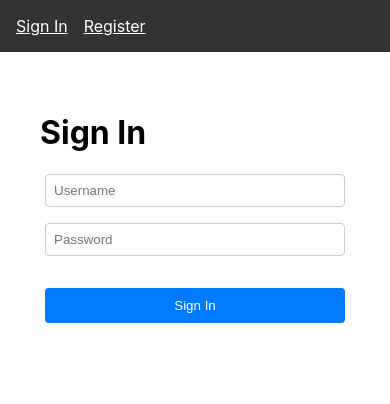
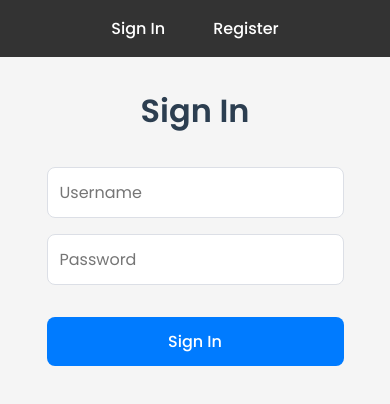
Before and after one commit to nicsvntos/liteapiservice, a React (Create React App) app in the folder frontend/: page /signin in a window 390 px wide. Shown: the top 404 px of the page. Built offline with nearby package versions, Linux system fonts and the light colour scheme.

Commit message:
change font and add small animations

```diff
--- a/frontend/public/index.html
+++ b/frontend/public/index.html
@@ -10,34 +10,13 @@
       content="Web site created using create-react-app"
     />
     <link rel="apple-touch-icon" href="%PUBLIC_URL%/logo192.png" />
-    <!--
-      manifest.json provides metadata used when your web app is installed on a
-      user's mobile device or desktop. See https://developers.google.com/web/fundamentals/web-app-manifest/
-    -->
     <link rel="manifest" href="%PUBLIC_URL%/manifest.json" />
-    <!--
-      Notice the use of %PUBLIC_URL% in the tags above.
-      It will be replaced with the URL of the `public` folder during the build.
-      Only files inside the `public` folder can be referenced from the HTML.
-
-      Unlike "/favicon.ico" or "favicon.ico", "%PUBLIC_URL%/favicon.ico" will
-      work correctly both with client-side routing and a non-root public URL.
-      Learn how to configure a non-root public URL by running `npm run build`.
-    -->
+    <!-- Add Poppins Font -->
+    <link href="https://fonts.googleapis.com/css2?family=Poppins:wght@300;400;500;600;700&display=swap" rel="stylesheet">
     <title>React App</title>
   </head>
   <body>
     <noscript>You need to enable JavaScript to run this app.</noscript>
     <div id="root"></div>
-    <!--
-      This HTML file is a template.
-      If you open it directly in the browser, you will see an empty page.
-
-      You can add webfonts, meta tags, or analytics to this file.
-      The build step will place the bundled scripts into the <body> tag.
-
-      To begin the development, run `npm start` or `yarn start`.
-      To create a production bundle, use `npm run build` or `yarn build`.
-    -->
   </body>
 </html>
--- a/frontend/src/App.css
+++ b/frontend/src/App.css
@@ -1,3 +1,16 @@
+/* Base styles and font */
+* {
+  margin: 0;
+  padding: 0;
+  box-sizing: border-box;
+  font-family: 'Poppins', sans-serif;
+}
+
+body {
+  background-color: #f5f5f5;
+}
+
+/* Basic layout */
 .App {
   min-height: 100vh;
   display: flex;
@@ -7,117 +20,294 @@
 .content {
   flex: 1;
   padding: 20px;
+  display: flex;
+  flex-direction: column;
+  align-items: center;
 }
 
 .page {
+  width: 100%;
   max-width: 600px;
   margin: 0 auto;
   padding: 20px;
+  display: flex;
+  flex-direction: column;
+  align-items: center;
 }
 
+/* Headers */
+h1, h2, h3, h4, h5, h6 {
+  width: 100%;
+  text-align: center;
+  color: #333;
+  font-weight: 600;
+  margin-bottom: 2rem;
+}
+
+h1 {
+  font-size: 2.5rem;
+  color: #2c3e50;
+}
+
+h2 {
+  font-size: 2rem;
+}
+
+/* Form styles */
 .form {
   display: flex;
   flex-direction: column;
   gap: 0.5rem;
+  width: 100%;
   max-width: 300px;
   margin: 0 auto;
 }
 
 label {
-  font-weight: bold;
+  font-weight: 500;
   margin-top: 0.5rem;
+  color: #2c3e50;
 }
 
 input {
-  padding: 8px;
-  border: 1px solid #ccc;
-  border-radius: 4px;
+  padding: 12px;
+  border: 1px solid #dcdfe6;
+  border-radius: 8px;
   margin-bottom: 0.5rem;
+  font-size: 1rem;
+  font-family: 'Poppins', sans-serif;
+}
+
+input:focus {
+  outline: none;
+  border-color: #007bff;
+  box-shadow: 0 0 0 2px rgba(0,123,255,0.25);
 }
 
 button {
-  padding: 10px;
+  padding: 12px;
   background-color: #007bff;
   color: white;
   border: none;
-  border-radius: 4px;
+  border-radius: 8px;
   cursor: pointer;
   margin-top: 1rem;
+  font-size: 1rem;
+  font-weight: 500;
+  transition: all 0.2s ease;
+  font-family: 'Poppins', sans-serif;
 }
 
 button:hover {
   background-color: #0056b3;
+  transform: translateY(-1px);
 }
 
 button:disabled {
   background-color: #cccccc;
   cursor: not-allowed;
+  transform: none;
 }
 
+/* Message styles */
 .message {
   margin-top: 1rem;
   padding: 1rem;
   background-color: #f8f9fa;
-  border-radius: 4px;
+  border-radius: 8px;
   text-align: center;
+  width: 100%;
 }
 
 .error-message {
   margin-top: 1rem;
   padding: 1rem;
-  background-color: #f8d7da;
-  color: #721c24;
-  border-radius: 4px;
+  background-color: #fff5f5;
+  color: #c53030;
+  border-radius: 8px;
   text-align: center;
+  width: 100%;
+  border: 1px solid #feb2b2;
 }
 
 .success-message {
   margin-top: 1rem;
   padding: 1rem;
-  background-color: #d4edda;
-  color: #155724;
-  border-radius: 4px;
+  background-color: #f0fff4;
+  color: #276749;
+  border-radius: 8px;
   text-align: center;
+  width: 100%;
+  border: 1px solid #9ae6b4;
 }
 
-/* Home page specific styles */
+/* Validation code display */
+.validation-code-display {
+  margin: 1.5rem 0;
+  padding: 1.5rem;
+  background-color: #fff;
+  border-radius: 8px;
+  text-align: center;
+  width: 100%;
+  box-shadow: 0 2px 4px rgba(0,0,0,0.1);
+}
+
+.code-box {
+  background-color: #f7fafc;
+  padding: 1.5rem;
+  margin: 1rem 0;
+  border-radius: 8px;
+  font-size: 2rem;
+  font-weight: 600;
+  letter-spacing: 3px;
+  color: #2c5282;
+  border: 2px dashed #4299e1;
+  user-select: all;
+}
+
+.code-instruction {
+  margin: 0.5rem 0;
+  color: #4a5568;
+  font-size: 0.9rem;
+}
+
+/* Home page styles */
 .home-page {
   text-align: center;
   padding: 2rem;
+  width: 100%;
 }
 
 .home-content {
   max-width: 600px;
   margin: 0 auto;
+  display: flex;
+  flex-direction: column;
+  align-items: center;
 }
 
 .welcome-title {
+  color: #2c3e50;
+  font-size: 2.5rem;
   margin-bottom: 2rem;
+  font-weight: 600;
 }
 
 .welcome-message {
   margin: 2rem 0;
+  width: 100%;
 }
 
 .welcome-message h2 {
   font-size: 1.5rem;
-  color: #333;
+  color: #2c3e50;
 }
 
 .user-actions {
   margin-top: 2rem;
+  width: 100%;
+  display: flex;
+  justify-content: center;
 }
 
+/* Sign out button */
 .signout-button {
-  background-color: #dc3545;
+  background-color: #e53e3e;
   color: white;
-  padding: 10px 20px;
+  padding: 12px 24px;
   border: none;
-  border-radius: 4px;
+  border-radius: 8px;
   cursor: pointer;
   font-size: 1rem;
+  font-weight: 500;
+  transition: all 0.2s ease;
 }
 
 .signout-button:hover {
-  background-color: #c82333;
+  background-color: #c53030;
+  transform: translateY(-1px);
 }
+
+/* Navigation styles */
+nav {
+  background-color: #2c3e50;
+  padding: 1rem;
+  width: 100%;
+}
+
+nav ul {
+  list-style: none;
+  padding: 0;
+  margin: 0;
+  display: flex;
+  gap: 1rem;
+  justify-content: center;
+}
+
+nav a {
+  color: white;
+  text-decoration: none;
+  padding: 0.5rem 1rem;
+  border-radius: 8px;
+  transition: all 0.2s ease;
+  font-weight: 500;
+}
+
+nav a:hover {
+  background-color: #34495e;
+}
+
+/* Responsive adjustments */
+@media (max-width: 768px) {
+  .page {
+    padding: 10px;
+  }
+
+  .form {
+    width: 90%;
+  }
+
+  h1 {
+    font-size: 2rem;
+  }
+
+  .code-box {
+    font-size: 1.5rem;
+    padding: 1rem;
+  }
+
+  .welcome-title {
+    font-size: 1.8rem;
+  }
+}
+
+/* Animations */
+@keyframes fadeIn {
+  from {
+    opacity: 0;
+    transform: translateY(-10px);
+  }
+  to {
+    opacity: 1;
+    transform: translateY(0);
+  }
+}
+
+.message, .error-message, .success-message {
+  animation: fadeIn 0.3s ease-out;
+}
+
+/* Additional utility classes */
+.text-center {
+  text-align: center;
+}
+
+.mt-1 { margin-top: 0.5rem; }
+.mt-2 { margin-top: 1rem; }
+.mt-3 { margin-top: 1.5rem; }
+.mt-4 { margin-top: 2rem; }
+
+.mb-1 { margin-bottom: 0.5rem; }
+.mb-2 { margin-bottom: 1rem; }
+.mb-3 { margin-bottom: 1.5rem; }
+.mb-4 { margin-bottom: 2rem; }
```
